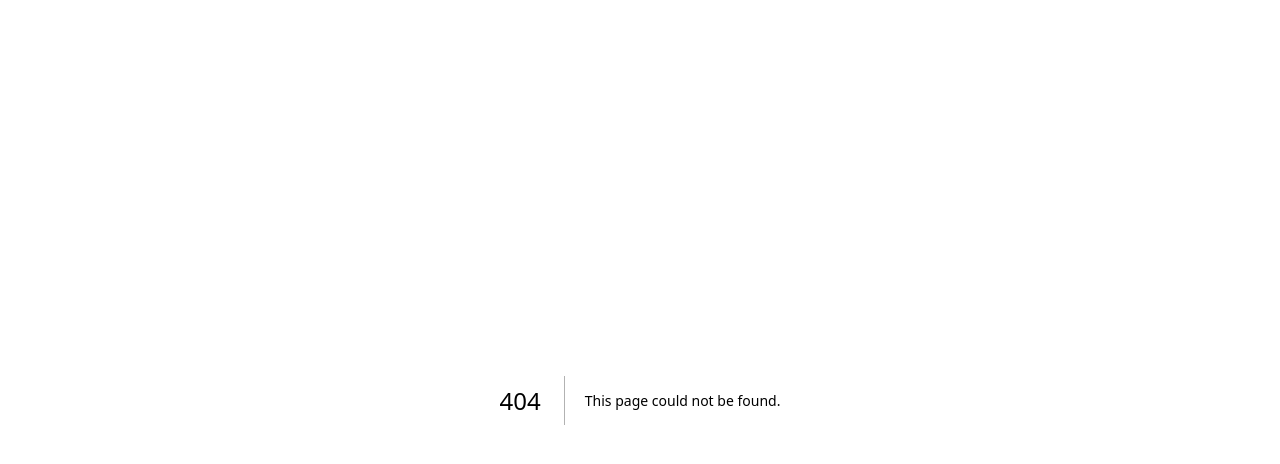
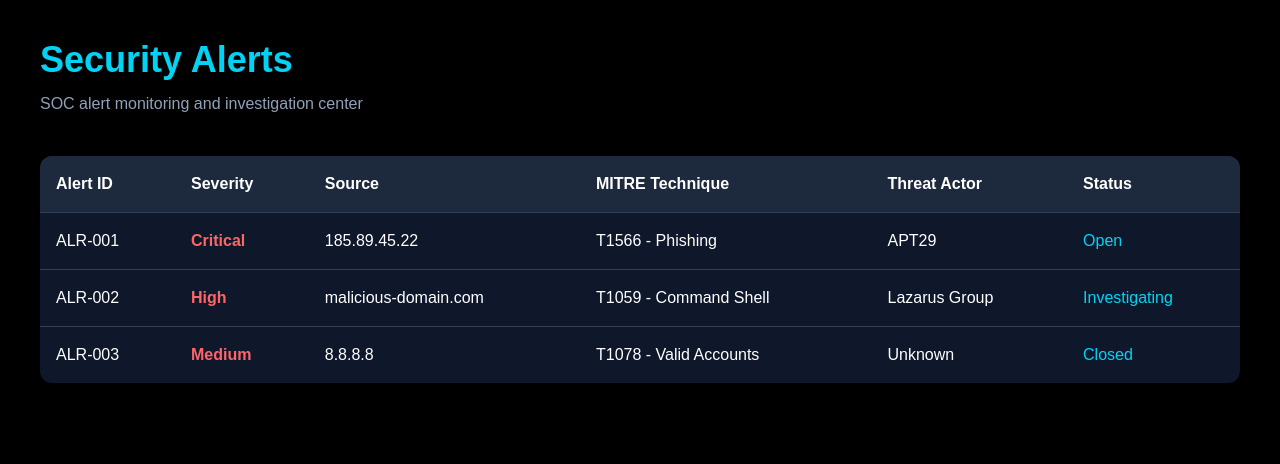
Before and after one commit to Ork92g/ThreatScope, a Next.js app: page /alerts in a window 1280 px wide. Before the commit this address had no page. Shown: the top 464 px of the page. Built offline with nearby package versions, Linux system fonts and the light colour scheme.

Commit message:
Finalize navigation

```diff
--- /dev/null
+++ b/app/alerts/page.tsx
@@ -0,0 +1,187 @@
+export default function AlertsPage() {
+
+
+  const alerts = [
+
+    {
+      id: "ALR-001",
+      severity: "Critical",
+      source: "185.89.45.22",
+      technique: "T1566 - Phishing",
+      actor: "APT29",
+      status: "Open"
+    },
+
+    {
+      id: "ALR-002",
+      severity: "High",
+      source: "malicious-domain.com",
+      technique: "T1059 - Command Shell",
+      actor: "Lazarus Group",
+      status: "Investigating"
+    },
+
+    {
+      id: "ALR-003",
+      severity: "Medium",
+      source: "8.8.8.8",
+      technique: "T1078 - Valid Accounts",
+      actor: "Unknown",
+      status: "Closed"
+    }
+
+  ];
+
+
+
+  return (
+
+    <main className="
+      min-h-screen
+      bg-black
+      text-white
+      p-10
+    ">
+
+
+      <h1 className="
+        text-4xl
+        font-bold
+        text-cyan-400
+      ">
+        Security Alerts
+      </h1>
+
+
+      <p className="
+        text-slate-400
+        mt-3
+      ">
+        SOC alert monitoring and investigation center
+      </p>
+
+
+
+      <div className="
+        mt-10
+        overflow-x-auto
+      ">
+
+
+        <table className="
+          w-full
+          bg-slate-900
+          rounded-xl
+          overflow-hidden
+        ">
+
+
+          <thead className="bg-slate-800">
+
+
+            <tr>
+
+              <th className="p-4 text-left">
+                Alert ID
+              </th>
+
+              <th className="p-4 text-left">
+                Severity
+              </th>
+
+              <th className="p-4 text-left">
+                Source
+              </th>
+
+              <th className="p-4 text-left">
+                MITRE Technique
+              </th>
+
+              <th className="p-4 text-left">
+                Threat Actor
+              </th>
+
+              <th className="p-4 text-left">
+                Status
+              </th>
+
+
+            </tr>
+
+
+          </thead>
+
+
+
+          <tbody>
+
+
+            {alerts.map((alert)=>(
+
+
+              <tr
+                key={alert.id}
+                className="
+                  border-t
+                  border-slate-700
+                "
+              >
+
+
+                <td className="p-4">
+                  {alert.id}
+                </td>
+
+
+                <td className="
+                  p-4
+                  text-red-400
+                  font-bold
+                ">
+                  {alert.severity}
+                </td>
+
+
+                <td className="p-4">
+                  {alert.source}
+                </td>
+
+
+                <td className="p-4">
+                  {alert.technique}
+                </td>
+
+
+                <td className="p-4">
+                  {alert.actor}
+                </td>
+
+
+                <td className="
+                  p-4
+                  text-cyan-400
+                ">
+                  {alert.status}
+                </td>
+
+
+              </tr>
+
+
+            ))}
+
+
+          </tbody>
+
+
+        </table>
+
+
+      </div>
+
+
+    </main>
+
+  );
+
+}
```
